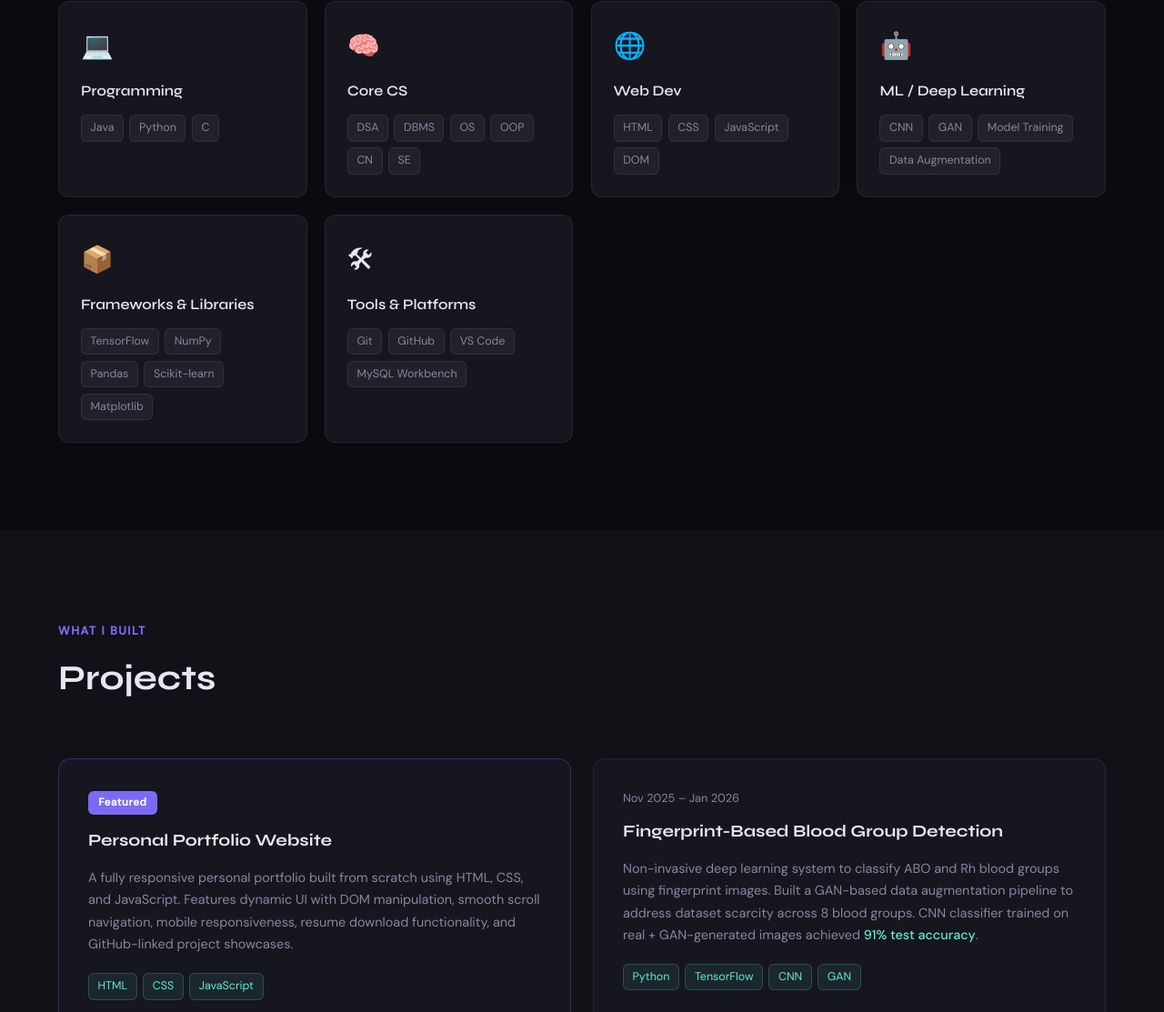
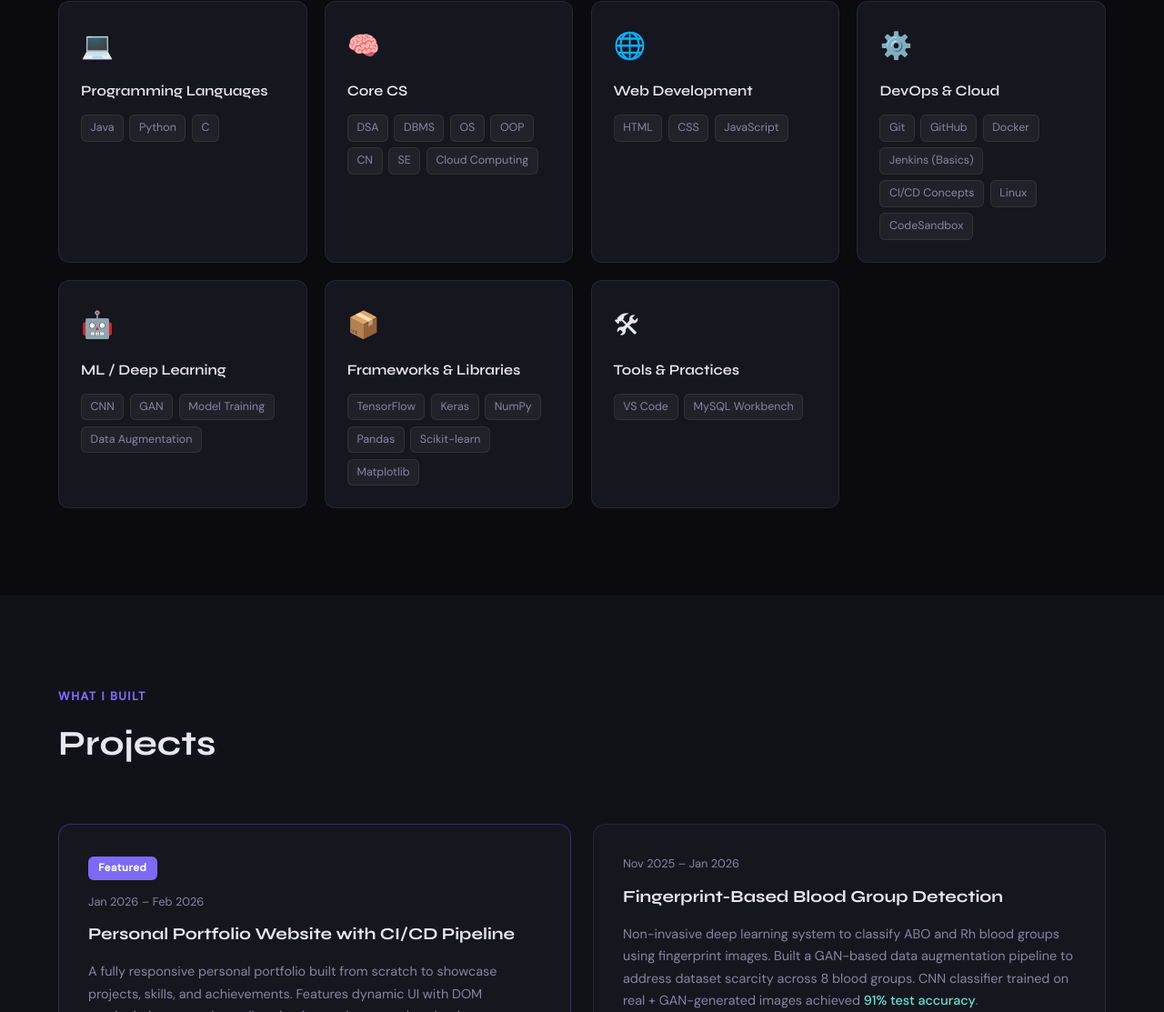
Before and after one commit to Tanushree-Paul/Portfolio, a plain HTML site: page index.html in a window 1280 px wide. Shown: the part 1050-2163 px from the top of the page at 91% size. Drawn offline with Linux system fonts and the light colour scheme.

Commit message:
Update index.html

```diff
--- a/index.html
+++ b/index.html
@@ -75,53 +75,68 @@
         <h2 class="section-title">Skills & Technologies</h2>
       </div>
       <div class="skills-grid">
+
         <div class="skill-card">
           <div class="skill-icon">💻</div>
-          <h3>Programming</h3>
+          <h3>Programming Languages</h3>
           <div class="skill-tags">
             <span>Java</span><span>Python</span><span>C</span>
           </div>
         </div>
+
         <div class="skill-card">
           <div class="skill-icon">🧠</div>
           <h3>Core CS</h3>
           <div class="skill-tags">
-            <span>DSA</span><span>DBMS</span><span>OS</span><span>OOP</span
-            ><span>CN</span><span>SE</span>
+            <span>DSA</span><span>DBMS</span><span>OS</span><span>OOP</span>
+            <span>CN</span><span>SE</span><span>Cloud Computing</span>
           </div>
         </div>
+
         <div class="skill-card">
           <div class="skill-icon">🌐</div>
-          <h3>Web Dev</h3>
+          <h3>Web Development</h3>
           <div class="skill-tags">
-            <span>HTML</span><span>CSS</span><span>JavaScript</span
-            ><span>DOM</span>
+            <span>HTML</span><span>CSS</span><span>JavaScript</span>
           </div>
         </div>
+
+        <div class="skill-card">
+          <div class="skill-icon">⚙️</div>
+          <h3>DevOps & Cloud</h3>
+          <div class="skill-tags">
+            <span>Git</span><span>GitHub</span><span>Docker</span>
+            <span>Jenkins (Basics)</span><span>CI/CD Concepts</span>
+            <span>Linux</span><span>CodeSandbox</span>
+          </div>
+        </div>
+
         <div class="skill-card">
           <div class="skill-icon">🤖</div>
           <h3>ML / Deep Learning</h3>
           <div class="skill-tags">
-            <span>CNN</span><span>GAN</span><span>Model Training</span
-            ><span>Data Augmentation</span>
+            <span>CNN</span><span>GAN</span><span>Model Training</span>
+            <span>Data Augmentation</span>
           </div>
         </div>
+
         <div class="skill-card">
           <div class="skill-icon">📦</div>
           <h3>Frameworks & Libraries</h3>
           <div class="skill-tags">
-            <span>TensorFlow</span><span>NumPy</span><span>Pandas</span
-            ><span>Scikit-learn</span><span>Matplotlib</span>
+            <span>TensorFlow</span><span>Keras</span><span>NumPy</span>
+            <span>Pandas</span><span>Scikit-learn</span><span>Matplotlib</span>
           </div>
         </div>
+
         <div class="skill-card">
           <div class="skill-icon">🛠</div>
-          <h3>Tools & Platforms</h3>
+          <h3>Tools & Practices</h3>
           <div class="skill-tags">
-            <span>Git</span><span>GitHub</span><span>VS Code</span
-            ><span>MySQL Workbench</span>
+            <span>VS Code</span><span>MySQL Workbench</span>
           </div>
         </div>
+
       </div>
     </section>
 
@@ -132,29 +147,37 @@
         <h2 class="section-title">Projects</h2>
       </div>
       <div class="projects-grid">
+
+        <!-- PROJECT 1: Portfolio with CI/CD -->
         <div class="project-card featured">
           <div class="project-badge">Featured</div>
-          <h3>Personal Portfolio Website</h3>
+          <div class="project-meta">Jan 2026 – Feb 2026</div>
+          <h3>Personal Portfolio Website with CI/CD Pipeline</h3>
           <p class="project-desc">
-            A fully responsive personal portfolio built from scratch using HTML,
-            CSS, and JavaScript. Features dynamic UI with DOM manipulation,
-            smooth scroll navigation, mobile responsiveness, resume download
-            functionality, and GitHub-linked project showcases.
+            A fully responsive personal portfolio built from scratch to showcase
+            projects, skills, and achievements. Features dynamic UI with DOM
+            manipulation, smooth scroll navigation, and resume download
+            functionality. Containerized with <strong>Docker</strong> for
+            portable execution and deployed via an automated
+            <strong>Jenkins CI/CD pipeline</strong> integrated with GitHub —
+            triggering Docker image builds and container execution on every push.
           </p>
           <div class="project-tech">
             <span>HTML</span><span>CSS</span><span>JavaScript</span>
+            <span>Docker</span><span>Jenkins</span><span>GitHub</span>
+            <span>CodeSandbox</span>
           </div>
           <div class="project-links">
             <a href="https://tanushree-paul.github.io/Portfolio/" class="proj-link" target="_blank"
               ><i class="fa-brands fa-github"></i> GitHub</a
             >
             <a href="#" class="proj-link live" target="_blank"
-              ><i class="fa-solid fa-arrow-up-right-from-square"></i> Live
-              Demo</a
+              ><i class="fa-solid fa-arrow-up-right-from-square"></i> Live Demo</a
             >
           </div>
         </div>
 
+        <!-- PROJECT 2: Blood Group Detection -->
         <div class="project-card">
           <div class="project-meta">Nov 2025 – Jan 2026</div>
           <h3>Fingerprint-Based Blood Group Detection</h3>
@@ -166,10 +189,11 @@
             <strong>91% test accuracy</strong>.
           </p>
           <div class="project-tech">
-            <span>Python</span><span>TensorFlow</span><span>CNN</span
-            ><span>GAN</span>
+            <span>Python</span><span>TensorFlow</span><span>CNN</span>
+            <span>GAN</span>
           </div>
         </div>
+
       </div>
     </section>
 
```
